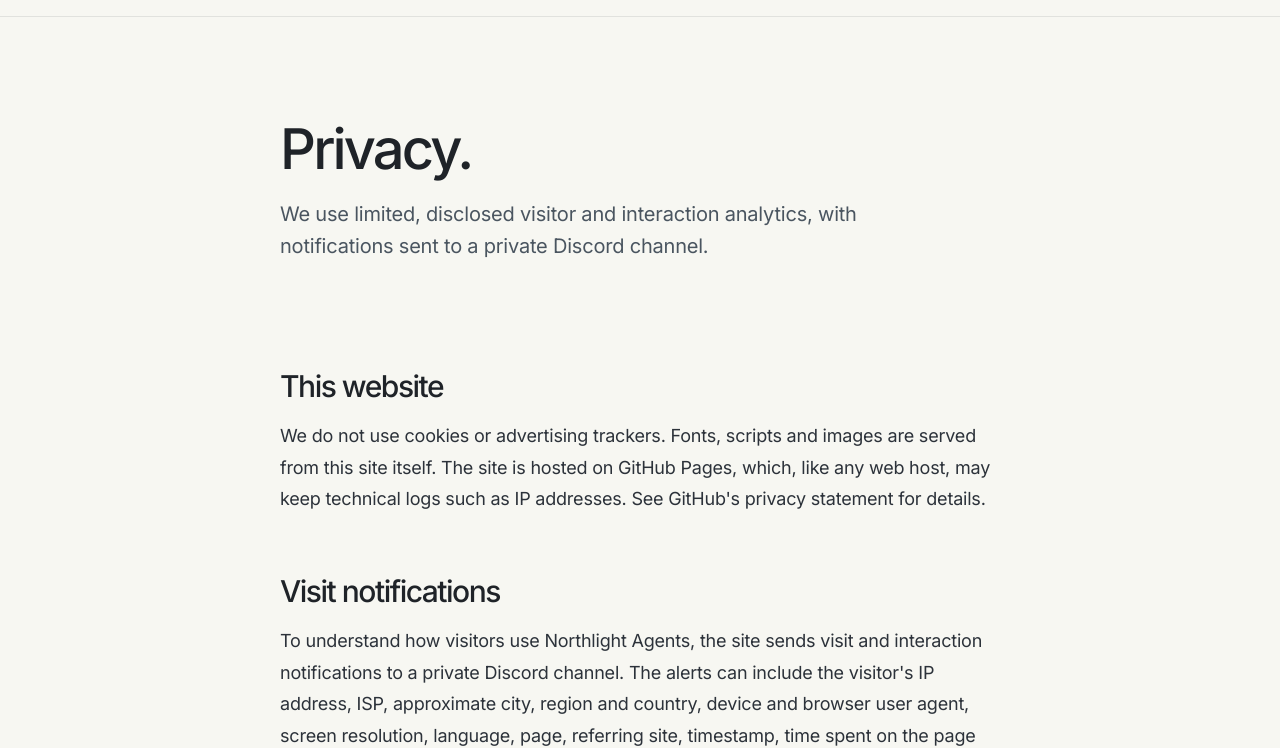
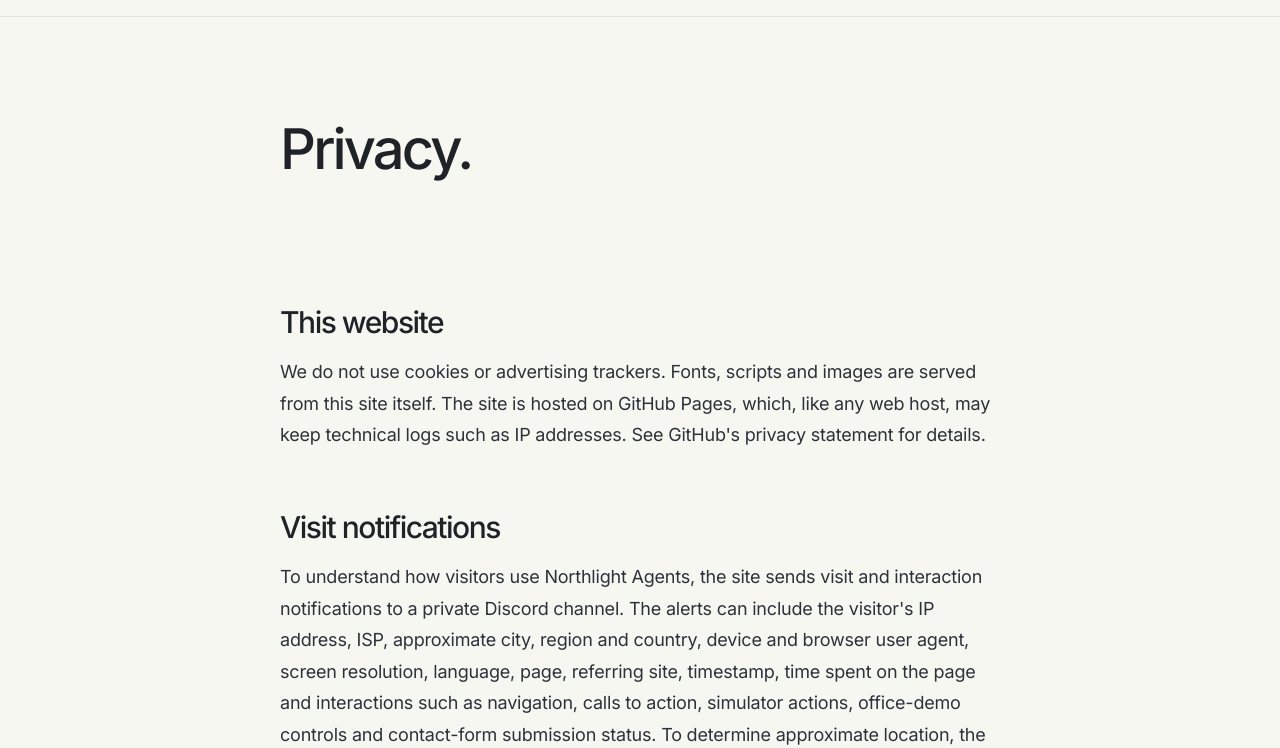
Before and after one commit to pranavarya094/kestrel-agents-site, a plain HTML site: page privacy.html in a window 1280 px wide. Shown: the part 62-810 px from the top of the page. Drawn offline with Linux system fonts and the light colour scheme.

Commit message:
Remove extra tracking disclosure from Northlight privacy page heading

```diff
--- a/privacy.html
+++ b/privacy.html
@@ -32,7 +32,7 @@
 </div></header>
 <main id="main">
 
-<section class="narrow phead"><h1>Privacy.</h1><p class="lead">We use limited, disclosed visitor and interaction analytics, with notifications sent to a private Discord channel.</p></section>
+<section class="narrow phead"><h1>Privacy.</h1></section>
 <div class="narrow prose" style="padding-bottom:80px">
 <h2>This website</h2>
 <p>We do not use cookies or advertising trackers. Fonts, scripts and images are served from this site itself. The site is hosted on GitHub Pages, which, like any web host, may keep technical logs such as IP addresses. See GitHub's privacy statement for details.</p>
```
